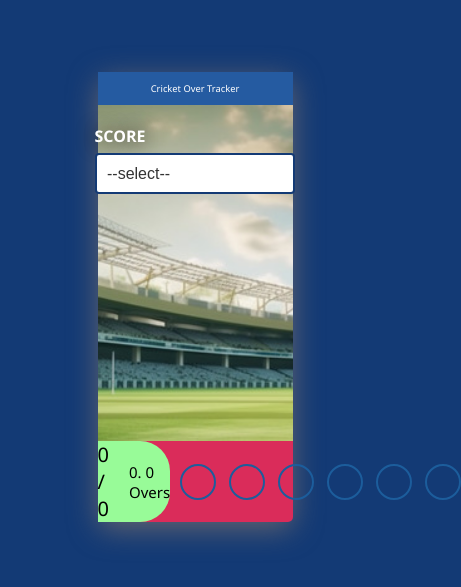
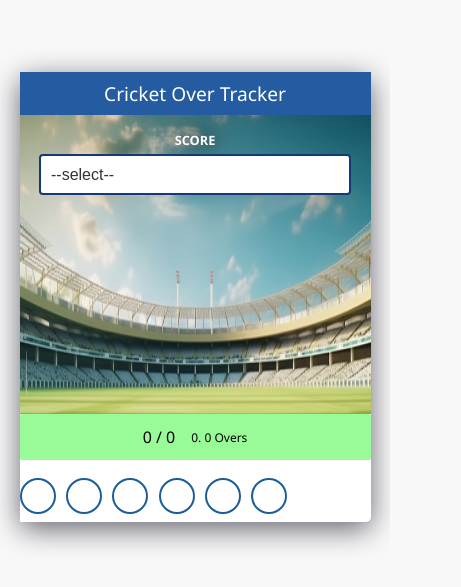
Before and after one commit to Vijaykumar308/cricket-over-tracker, a React (Create React App) app: page / in a window 390 px wide. Shown: the part 125-712 px from the top of the page, 461 px wide, since content can reach past the window. Built offline with nearby package versions, Linux system fonts and the light colour scheme.

Commit message:
style added media quies

```diff
--- a/src/App.css
+++ b/src/App.css
@@ -1,20 +1,15 @@
-/* @import url(''); */
 .App {
-    background-color: white;
-    width: 50vw;
-    /* box-shadow: rgba(149, 157, 165, 0.2) 0px 8px 24px; */
+    width: 70vw;
+    height: 450px;
+    border-radius: 1rem;
     box-shadow: rgba(100, 100, 111, 1) 0px 7px 29px 0px;
-    /* box-shadow: rgba(100, 100, 111, 0.5) 6px 4px 12px 6px; */
-    border-radius: 1rem;
-    /* padding: 15rem 0; */
-    height: 450px;
     background-image: url('/public/images/cricket_ground.jpg');
     background-repeat: no-repeat;
-    background-size: cover;
+    background-size: 100% 100%;
     position: relative;
 }
 .heading {
-    font-size: 2.4vw;
+    font-size: 2.4rem;
     text-align: center;
     font-weight: 500;
     padding: 1rem 0rem;
@@ -67,7 +62,7 @@
 
 .display-balls-container {
     /* margin-top: 15rem; */
-    background-color: var(--color-red);
+    background-color: #fff;
     display: flex;
     border-radius: 0px 0px 5px;
     gap: 10px;
@@ -144,3 +139,59 @@
    align-items: center;
    justify-content: center;
 }
+
+@media (max-width:920px ) and (min-width:481px) {
+    body {
+        /* background-color: red; */
+    }
+    html {
+        font-size: 50%;
+    }
+    .App {
+        width: 80vw;
+    }
+
+    .display-balls-container {
+        flex-wrap: wrap;
+    }
+
+    .display-balls-container .score {
+        flex: 2;
+    }
+    .over-container {
+        flex: 4;
+    }
+}
+
+@media (max-width:480px) {
+    body {
+        /* background-color: yellow; */
+    }
+
+    html {
+        font-size: 50%;
+    }
+    .App {
+        width: 90vw;
+    }
+
+    .display-balls-container {
+        flex-direction: column;
+    }
+
+    .display-balls-container .score  {
+        padding: 1.5rem;
+        border-radius: 2px;
+    }
+
+    .score-lable {
+        margin-left: 0;
+    }
+    .custom-select {
+        width: 80vw;
+    }
+
+    .over-container .balls {
+        flex-wrap: wrap;
+    }
+}
--- a/src/index.css
+++ b/src/index.css
@@ -16,7 +16,8 @@ html {
   font-size: 62.5%;
 }
 body {
-  background-color: var(--bg-color-800);
+  /* background-color: var(--bg-color-800); */
+  background-color: #f8f8f8;
   font-size: 1.6rem;
   font-family: 'Segoe UI', Tahoma, Geneva, Verdana, sans-serif;
   display: grid;
```
